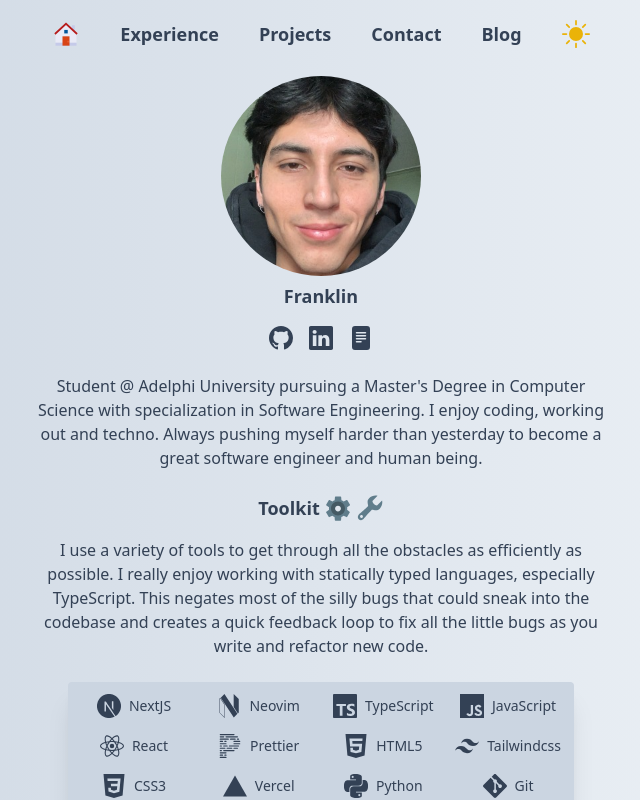
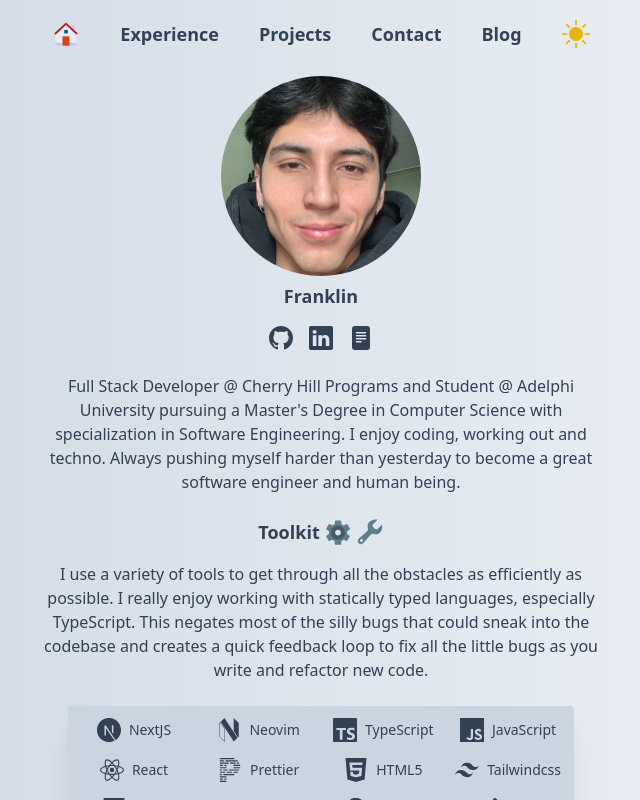
Before and after one commit to makyfj/franklinjara.dev, a Next.js app: page / in a window 1280 px wide. Shown: the top 800 px of the page, without its empty margins (319-959 px from the left). Built offline with nearby package versions, Linux system fonts and the light colour scheme.

Commit message:
Updating information

```diff
--- a/src/components/main.tsx
+++ b/src/components/main.tsx
@@ -12,7 +12,7 @@ const Main = () => {
         <meta
           name="description"
           content="
-          Student @ Adelphi University pursuing a Master{`'`}s Degree in
+          Full Stack Developer @ Cherry Hill Programs and Student @ Adelphi University pursuing a Master{`'`}s Degree in
           Computer Science with specialization in Software Engineering.
         "
         />
@@ -31,10 +31,11 @@ const Main = () => {
 
         <Socials />
         <p className="text-center max-w-sm sm:max-w-xl my-2 mx-2">
-          Student @ Adelphi University pursuing a Master{`'`}s Degree in
-          Computer Science with specialization in Software Engineering. I enjoy
-          coding, working out and techno. Always pushing myself harder than
-          yesterday to become a great software engineer and human being.
+          Full Stack Developer @ Cherry Hill Programs and Student @ Adelphi
+          University pursuing a Master{`'`}s Degree in Computer Science with
+          specialization in Software Engineering. I enjoy coding, working out
+          and techno. Always pushing myself harder than yesterday to become a
+          great software engineer and human being.
         </p>
         <Toolkit />
       </div>
```
